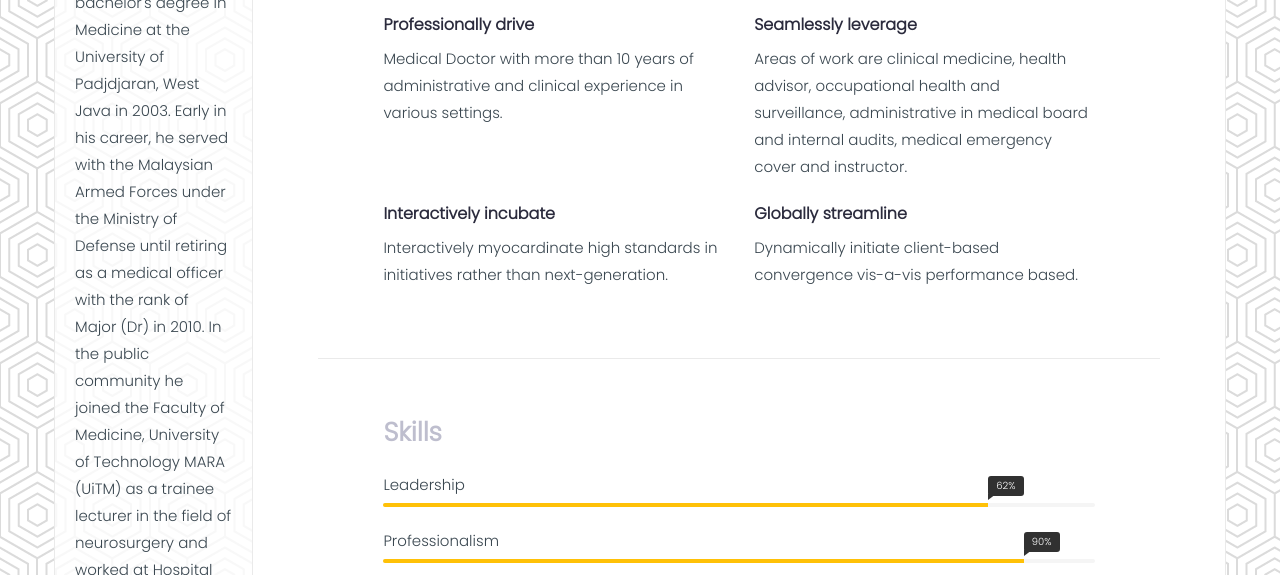
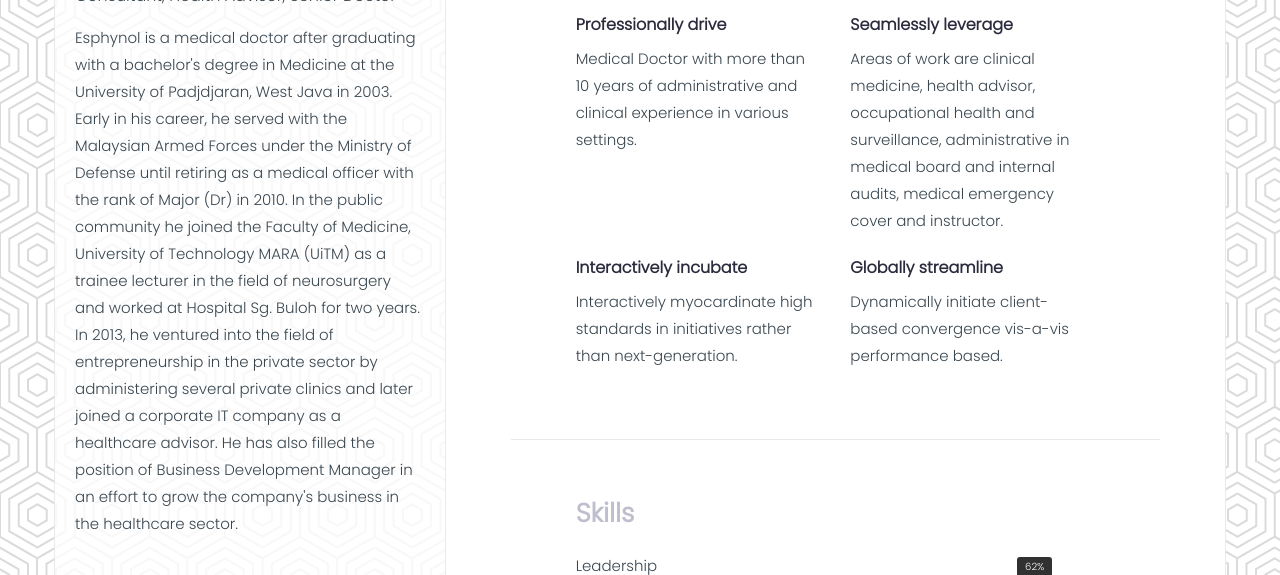
Before and after one commit to esphynol/esphynol.github.io, a plain HTML site: page index.html in a window 1280 px wide. Shown: the part 525-1100 px from the top of the page. Drawn offline with Linux system fonts and the light colour scheme.

Commit message:
Update index.html

```diff
--- a/index.html
+++ b/index.html
@@ -67,9 +67,12 @@
 </div>
 <!-- .left-col-block -->
 
-<section class="section-contact section-wrapper gray-bg">
-    <div class="container-fluid">
-        <div class="row">
+
+<div class="right-col-block blocks">
+    <div class="theiaStickySidebar">
+    <section class="expertise-wrapper section-wrapper gray-bg">
+        <div class="container-fluid">
+            <div class="row">
             <div class="col-md-12">
                 <div class="section-title">
                     <h1>Contact</h1>
```
